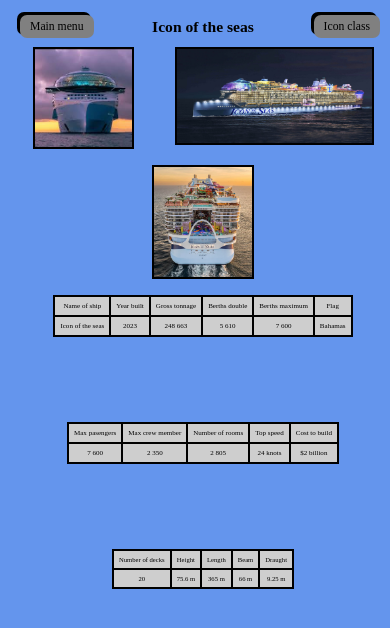
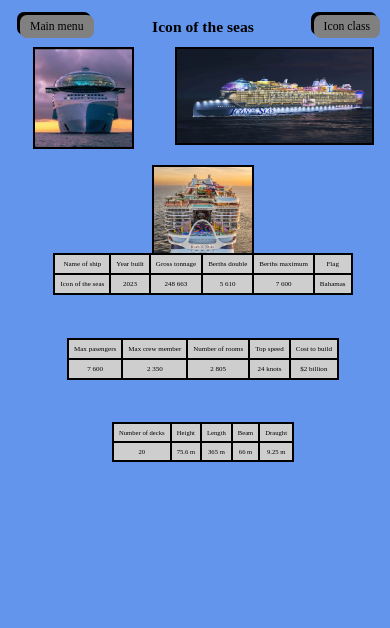
Before and after one commit to LoganPenguino/RoyalCaribbeanCruises, a plain HTML site: page icon.html in a window 390 px wide. Drawn offline with Linux system fonts and the light colour scheme.

Commit message:
Add files via upload

```diff
--- a/styles.css
+++ b/styles.css
@@ -734,15 +734,15 @@ input:checked ~ ul{
     height: 175px;
   }
   .tableTop{
-    top: 35%;
+    top: 30%;
     font-size: 1.8vw;
   }
   .tableMiddle{
-    top: 50%;
+    top: 40%;
     font-size: 1.8vw;
   }
   .tableBottom{
-    top: 65%;
+    top: 50%;
     font-size: 1.7vw;
   }
   /*Images*/
```
